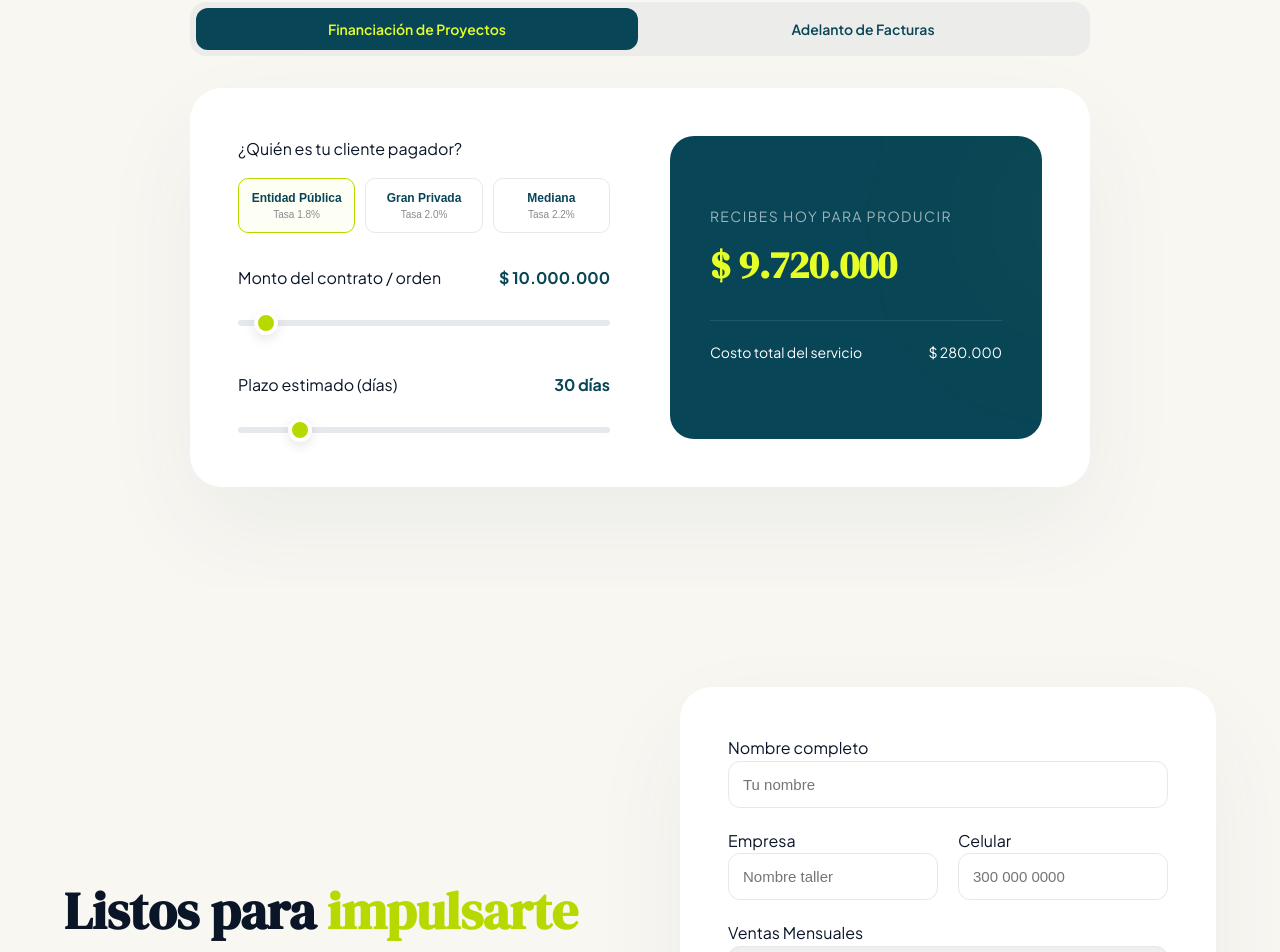
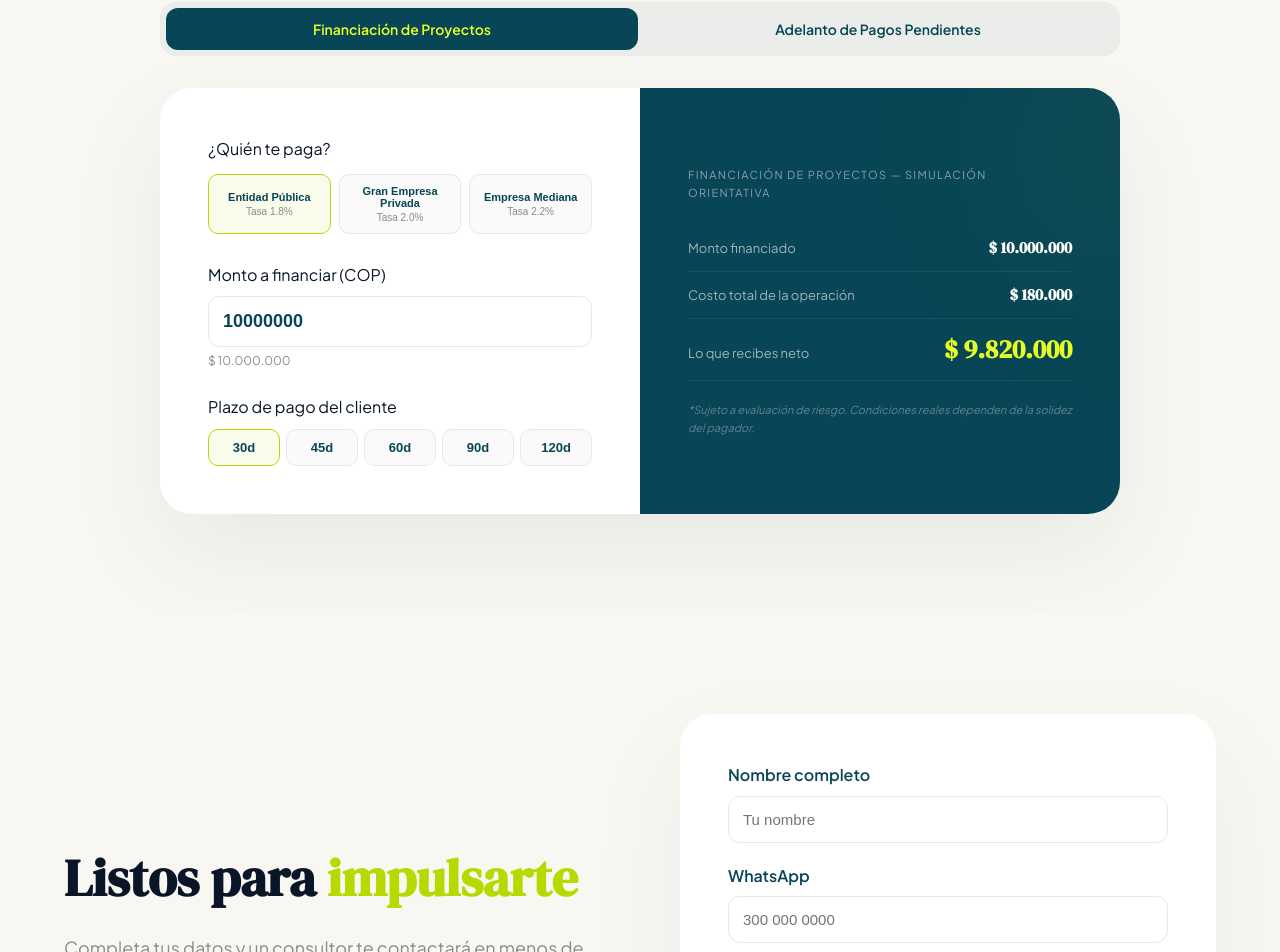
Before and after one commit to Swala-capital/SWALA-Web, a React (Vite) app: page / in a window 1280 px wide. Shown: the part 2580-3532 px from the top of the page. Built offline with nearby package versions, Linux system fonts and the light colour scheme.

Commit message:
Fase 5: Corrección crítica Calculadora y Formulario según prompt de Claude Code

```diff
--- a/src/App.jsx
+++ b/src/App.jsx
@@ -204,148 +204,137 @@ const StepCard = ({ number, icon, title, desc, delay }) => (
 const SwalaCalculator = ({ onCalcChange }) => {
   const [mode, setMode] = useState('project');
   const [amount, setAmount] = useState(10000000);
-  const [days, setDays] = useState(30);
+  const [days, setDays] = useState(30);           // Calc 1: selector fijo
+  const [invoiceDays, setInvoiceDays] = useState(45); // Calc 2: input libre
   const [payerType, setPayerType] = useState('public');
 
-  // Notificar al App cada vez que cambie el contexto relevante
+  // Notificar al App el contexto del lead
   useEffect(() => {
     const labels = { public: 'Entidad Pública', large: 'Gran Empresa Privada', medium: 'Empresa Mediana' };
-    const modeLabel = mode === 'project' ? 'Financiación de Proyectos' : 'Adelanto de Facturas';
+    const modeLabel = mode === 'project' ? 'Financiación de Proyectos' : 'Adelanto de Pagos Pendientes';
     onCalcChange({ mode: modeLabel, pagador: labels[payerType] });
   }, [mode, payerType]);
 
-  // Tasas dinámicas por perfil de pagador
-  const rates = {
-    public: 0.018, // 1.8% mensual
-    large: 0.020,  // 2.0% mensual
-    medium: 0.022  // 2.2% mensual
-  };
+  // ── Tasas ALL-IN (comisión ya incluida) ──────────────────────────────
+  const rates = { public: 0.018, large: 0.020, medium: 0.022 };
+  // ── % de Anticipo (solo Calc 2) ──────────────────────────────────────
+  const advancePct = { public: 0.87, large: 0.85, medium: 0.82 };
 
-  const monthlyRate = rates[payerType] || 0.025;
-  const platformFee = 0.01; // 1.0% comisión fija
+  const rate = rates[payerType];
+  const fmt = new Intl.NumberFormat('es-CO', { style: 'currency', currency: 'COP', maximumFractionDigits: 0 });
 
-  const financialCost = amount * monthlyRate * (days / 30);
-  const serviceFee = amount * platformFee;
-  const totalCost = financialCost + serviceFee;
-  const netAmount = amount - totalCost;
+  // ── CALC 1: Financiación de Proyectos ────────────────────────────────
+  const c1Cost   = amount * (rate / 30) * days;
+  const c1Net    = amount - c1Cost;
 
-  const formatter = new Intl.NumberFormat('es-CO', {
-    style: 'currency', currency: 'COP', maximumFractionDigits: 0,
-  });
+  // ── CALC 2: Adelanto de Pagos Pendientes ─────────────────────────────
+  const c2Cost     = amount * (rate / 30) * invoiceDays;
+  const c2Today    = (amount * advancePct[payerType]) - c2Cost;
+  const c2AtExpiry = amount * (1 - advancePct[payerType]);
+
+  const payerOptions = [
+    { id: 'public', label: 'Entidad Pública',       rate: '1.8%', adv: '87%' },
+    { id: 'large',  label: 'Gran Empresa Privada',   rate: '2.0%', adv: '85%' },
+    { id: 'medium', label: 'Empresa Mediana',        rate: '2.2%', adv: '82%' },
+  ];
+
+  const ResultRow = ({ label, value, highlight }) => (
+    <div style={{ display: 'flex', justifyContent: 'space-between', padding: '10px 0', borderBottom: '1px solid rgba(255,255,255,0.07)', alignItems: 'baseline' }}>
+      <span style={{ fontSize: '13px', color: 'rgba(255,255,255,0.6)' }}>{label}</span>
+      <span style={{ fontFamily: 'var(--font-display)', fontSize: highlight ? '26px' : '16px', color: highlight ? 'var(--color-lima)' : '#fff', fontWeight: 700 }}>
+        {fmt.format(value)}
+      </span>
+    </div>
+  );
 
   return (
-    <div style={{ maxWidth: '900px', margin: '0 auto' }}>
-      {/* SELECTOR DE MODO (TABS) */}
-      <div style={{
-        display: 'flex',
-        background: 'rgba(8,69,86,0.05)',
-        padding: '6px',
-        borderRadius: '16px',
-        marginBottom: '32px',
-        gap: '4px'
-      }}>
-        <button
-          onClick={() => setMode('project')}
-          style={{
-            flex: 1, padding: '12px', borderRadius: '12px', border: 'none', cursor: 'pointer',
-            fontFamily: 'var(--font-ui)', fontWeight: 600, fontSize: '14px',
-            background: mode === 'project' ? 'var(--color-petroleo)' : 'transparent',
-            color: mode === 'project' ? 'var(--color-lima)' : 'var(--color-petroleo)',
-            transition: '0.3s'
-          }}
-        >
-          Financiación de Proyectos
-        </button>
-        <button
-          onClick={() => setMode('invoice')}
-          style={{
-            flex: 1, padding: '12px', borderRadius: '12px', border: 'none', cursor: 'pointer',
-            fontFamily: 'var(--font-ui)', fontWeight: 600, fontSize: '14px',
-            background: mode === 'invoice' ? 'var(--color-petroleo)' : 'transparent',
-            color: mode === 'invoice' ? 'var(--color-lima)' : 'var(--color-petroleo)',
-            transition: '0.3s'
-          }}
-        >
-          Adelanto de Facturas
-        </button>
+    <div style={{ maxWidth: '960px', margin: '0 auto' }}>
+
+      {/* ── TABS ──────────────────────────────────────────────────────── */}
+      <div style={{ display: 'flex', background: 'rgba(8,69,86,0.06)', padding: '6px', borderRadius: '16px', marginBottom: '32px', gap: '4px' }}>
+        {[{ id: 'project', label: 'Financiación de Proyectos' }, { id: 'invoice', label: 'Adelanto de Pagos Pendientes' }].map(t => (
+          <button key={t.id} onClick={() => setMode(t.id)} style={{
+            flex: 1, padding: '12px 16px', borderRadius: '12px', border: 'none', cursor: 'pointer',
+            fontFamily: 'var(--font-ui)', fontWeight: 600, fontSize: '14px', transition: '0.3s',
+            background: mode === t.id ? 'var(--color-petroleo)' : 'transparent',
+            color: mode === t.id ? 'var(--color-lima)' : 'var(--color-petroleo)',
+          }}>{t.label}</button>
+        ))}
       </div>
 
-      <motion.div
-        key={mode}
-        initial={{ opacity: 0, y: 10 }}
-        animate={{ opacity: 1, y: 0 }}
-        style={{
-          background: '#fff', padding: '48px',
-          borderRadius: '32px', boxShadow: '0 40px 100px rgba(8,69,86,0.06)',
-          display: 'grid', gridTemplateColumns: 'repeat(auto-fit, minmax(300px, 1fr))', gap: '60px',
-        }}
-      >
-        <div className="calc-inputs">
+      <motion.div key={mode} initial={{ opacity: 0, y: 12 }} animate={{ opacity: 1, y: 0 }}
+        style={{ background: '#fff', borderRadius: '32px', boxShadow: '0 40px 100px rgba(8,69,86,0.07)', display: 'grid', gridTemplateColumns: 'repeat(auto-fit, minmax(300px, 1fr))', gap: '0' }}>
+
+        {/* ── PANEL IZQUIERDO: INPUTS ─────────────────────────────────── */}
+        <div style={{ padding: '48px' }}>
+
           {/* SELECTOR DE PAGADOR */}
-          <div style={{ marginBottom: '32px' }}>
-            <label className="swala-label" style={{ marginBottom: '16px', display: 'block' }}>
-              {mode === 'project' ? '¿Quién es tu cliente pagador?' : '¿Quién debe pagar la factura?'}
-            </label>
-            <div style={{ display: 'grid', gridTemplateColumns: '1fr 1fr 1fr', gap: '10px' }}>
-              {[
-                { id: 'public', label: 'Entidad Pública', rate: '1.8%' },
-                { id: 'large', label: 'Gran Privada', rate: '2.0%' },
-                { id: 'medium', label: 'Mediana', rate: '2.2%' }
-              ].map((type) => (
-                <button
-                  key={type.id}
-                  onClick={() => setPayerType(type.id)}
-                  style={{
-                    padding: '12px 8px', borderRadius: '10px', fontSize: '12px', fontWeight: 600,
-                    border: '1px solid',
-                    borderColor: payerType === type.id ? 'var(--color-lima-dark)' : '#E5E9EC',
-                    background: payerType === type.id ? 'rgba(230,255,40,0.05)' : '#fff',
-                    color: 'var(--color-petroleo)',
-                    cursor: 'pointer', transition: '0.2s', textAlign: 'center'
-                  }}
-                >
-                  <div style={{ marginBottom: '4px' }}>{type.label}</div>
-                  <div style={{ fontSize: '10px', color: 'var(--color-gris)', fontWeight: 400 }}>Tasa {type.rate}</div>
+          <div style={{ marginBottom: '28px' }}>
+            <label className="swala-label" style={{ display: 'block', marginBottom: '12px' }}>¿Quién te paga?</label>
+            <div style={{ display: 'grid', gridTemplateColumns: '1fr 1fr 1fr', gap: '8px' }}>
+              {payerOptions.map(p => (
+                <button key={p.id} onClick={() => setPayerType(p.id)} style={{
+                  padding: '10px 6px', borderRadius: '10px', border: '1.5px solid', borderColor: payerType === p.id ? 'var(--color-lima-dark)' : '#E5E9EC',
+                  background: payerType === p.id ? 'rgba(184,217,0,0.08)' : '#FAFAFA', cursor: 'pointer', transition: '0.2s', textAlign: 'center',
+                }}>
+                  <div style={{ fontSize: '11px', fontWeight: 700, color: 'var(--color-petroleo)', marginBottom: '3px' }}>{p.label}</div>
+                  <div style={{ fontSize: '10px', color: 'var(--color-gris)' }}>Tasa {p.rate}{mode === 'invoice' ? ` · Anticipo ${p.adv}` : ''}</div>
                 </button>
               ))}
             </div>
           </div>
 
-          <div style={{ marginBottom: '40px' }}>
-            <div style={{ display: 'flex', justifyContent: 'space-between', marginBottom: '16px' }}>
-              <label className="swala-label">
-                {mode === 'project' ? 'Monto del contrato / orden' : 'Monto de la factura'}
-              </label>
-              <span style={{ fontWeight: 700, color: 'var(--color-petroleo)' }}>{formatter.format(amount)}</span>
+          {/* MONTO */}
+          <div style={{ marginBottom: '24px' }}>
+            <label className="swala-label" style={{ display: 'block', marginBottom: '8px' }}>{mode === 'project' ? 'Monto a financiar (COP)' : 'Valor de la factura (COP)'}</label>
+            <input type="number" value={amount} min={1000000} max={500000000} step={1000000} onChange={e => setAmount(Math.max(0, Number(e.target.value)))}
+              className="swala-input" style={{ fontSize: '18px', fontWeight: 700, color: 'var(--color-petroleo)' }} />
+            <div style={{ fontSize: '12px', color: 'var(--color-gris)', marginTop: '4px' }}>{fmt.format(amount)}</div>
+          </div>
+
+          {/* DÍAS */}
+          {mode === 'project' ? (
+            <div>
+              <label className="swala-label" style={{ display: 'block', marginBottom: '10px' }}>Plazo de pago del cliente</label>
+              <div style={{ display: 'grid', gridTemplateColumns: 'repeat(5,1fr)', gap: '6px' }}>
+                {[30, 45, 60, 90, 120].map(d => (
+                  <button key={d} onClick={() => setDays(d)} style={{
+                    padding: '10px 4px', borderRadius: '10px', border: '1.5px solid', borderColor: days === d ? 'var(--color-lima-dark)' : '#E5E9EC',
+                    background: days === d ? 'rgba(184,217,0,0.08)' : '#FAFAFA', fontSize: '13px', fontWeight: 700, color: 'var(--color-petroleo)', cursor: 'pointer', transition: '0.2s',
+                  }}>{d}d</button>
+                ))}
+              </div>
             </div>
-            <input type="range" min="1000000" max="200000000" step="1000000" value={amount} onChange={(e) => setAmount(Number(e.target.value))} className="swala-slider" />
-          </div>
-          <div>
-            <div style={{ display: 'flex', justifyContent: 'space-between', marginBottom: '16px' }}>
-              <label className="swala-label">
-                {mode === 'project' ? 'Plazo estimado (días)' : 'Días para el vencimiento'}
-              </label>
-              <span style={{ fontWeight: 700, color: 'var(--color-petroleo)' }}>{days} días</span>
+          ) : (
+            <div>
+              <label className="swala-label" style={{ display: 'block', marginBottom: '8px' }}>Días hasta el vencimiento</label>
+              <input type="number" value={invoiceDays} min={1} max={360} onChange={e => setInvoiceDays(Math.max(1, Number(e.target.value)))} className="swala-input" placeholder="Ej: 45" />
             </div>
-            <input type="range" min="15" max="120" step="15" value={days} onChange={(e) => setDays(Number(e.target.value))} className="swala-slider" />
-          </div>
+          )}
         </div>
 
-        <div style={{
-          background: 'var(--color-petroleo)', padding: '40px', borderRadius: '24px', color: '#fff',
-          display: 'flex', flexDirection: 'column', justifyContent: 'center', position: 'relative', overflow: 'hidden',
-        }}>
-          <Orb color="rgba(230,255,40,0.1)" size="200px" top="-20%" right="-20%" />
-          <p style={{ fontSize: '14px', color: 'rgba(255,255,255,0.6)', textTransform: 'uppercase', letterSpacing: '0.1em', marginBottom: '8px' }}>
-            {mode === 'project' ? 'Recibes hoy para producir' : 'Recibes por tu factura'}
-          </p>
-          <h3 style={{ fontSize: '38px', fontFamily: 'var(--font-display)', color: 'var(--color-lima)', marginBottom: '24px' }}>{formatter.format(netAmount)}</h3>
-          <div style={{ paddingTop: '20px', borderTop: '1px solid rgba(255,255,255,0.1)' }}>
-            <div style={{ display: 'flex', justifyContent: 'space-between', fontSize: '14px', marginBottom: '8px' }}>
-              <span>Costo total del servicio</span>
-              <span style={{ color: '#fff' }}>{formatter.format(totalCost)}</span>
-            </div>
-          </div>
+        {/* ── PANEL DERECHO: RESULTADOS ───────────────────────────────── */}
+        <div style={{ background: 'var(--color-petroleo)', borderRadius: '0 32px 32px 0', padding: '48px', display: 'flex', flexDirection: 'column', justifyContent: 'center', position: 'relative', overflow: 'hidden' }}>
+          <Orb color="rgba(230,255,40,0.08)" size="300px" top="-30%" right="-20%" />
+
+          {mode === 'project' ? (
+            <>
+              <p style={{ fontSize: '11px', letterSpacing: '0.12em', textTransform: 'uppercase', color: 'rgba(255,255,255,0.5)', marginBottom: '24px' }}>Financiación de Proyectos — Simulación orientativa</p>
+              <ResultRow label="Monto financiado" value={amount} />
+              <ResultRow label="Costo total de la operación" value={c1Cost} />
+              <ResultRow label="Lo que recibes neto" value={c1Net} highlight />
+            </>
+          ) : (
+            <>
+              <p style={{ fontSize: '11px', letterSpacing: '0.12em', textTransform: 'uppercase', color: 'rgba(255,255,255,0.5)', marginBottom: '24px' }}>Adelanto de Pagos — Simulación orientativa</p>
+              <ResultRow label="Valor de tu factura" value={amount} />
+              <ResultRow label="Lo que recibes hoy" value={c2Today} highlight />
+              <ResultRow label="Lo que recibes al vencimiento" value={c2AtExpiry} />
+              <ResultRow label="Costo total" value={c2Cost} />
+            </>
+          )}
+
+          <p style={{ marginTop: '20px', fontSize: '11px', color: 'rgba(255,255,255,0.35)', fontStyle: 'italic' }}>*Sujeto a evaluación de riesgo. Condiciones reales dependen de la solidez del pagador.</p>
         </div>
       </motion.div>
     </div>
@@ -381,8 +370,8 @@ const ContactForm = ({ calcContext }) => {
         <div style={{ width: '80px', height: '80px', background: 'var(--color-lima)', borderRadius: '50%', display: 'flex', alignItems: 'center', justifyContent: 'center', margin: '0 auto 24px' }}>
           <CheckCircle2 size={40} color="var(--color-petroleo)" />
         </div>
-        <h3 style={{ fontSize: '28px', fontFamily: 'var(--font-display)', marginBottom: '16px', color: 'var(--color-petroleo)' }}>¡Solicitud Recibida!</h3>
-        <p style={{ color: 'var(--color-gris)', fontSize: '16px' }}>Un asesor de Swala Capital se pondrá en contacto contigo en menos de 48 horas.</p>
+        <h3 style={{ fontSize: '28px', fontFamily: 'var(--font-display)', marginBottom: '16px', color: 'var(--color-petroleo)' }}>¡Listo! Recibimos tu información.</h3>
+        <p style={{ color: 'var(--color-gris)', fontSize: '16px' }}>Te escribimos en menos de 48 horas hábiles al WhatsApp que nos dejaste. 🙌</p>
       </motion.div>
     );
   }
@@ -397,26 +386,33 @@ const ContactForm = ({ calcContext }) => {
         style={{ display: 'flex', flexDirection: 'column', gap: '20px' }}
       >
         <input type="hidden" name="form-name" value="contact" />
-        {/* CAMPOS DE CONTEXTO DE CALCULADORA - Invisibles para el usuario, clave para el CRM */}
+        {/* CAMPOS DE CONTEXTO DE CALCULADORA */}
         <input type="hidden" name="producto-calculado" value={calcContext?.mode || 'No especificado'} />
         <input type="hidden" name="perfil-pagador" value={calcContext?.pagador || 'No especificado'} />
-        <div className="form-group"><label className="swala-label">Nombre completo</label><input type="text" name="nombre" className="swala-input" placeholder="Tu nombre" required /></div>
-        <div style={{ display: 'grid', gridTemplateColumns: '1fr 1fr', gap: '20px' }}>
-          <div className="form-group"><label className="swala-label">Empresa</label><input type="text" name="empresa" className="swala-input" placeholder="Nombre taller" required /></div>
-          <div className="form-group"><label className="swala-label">Celular</label><input type="tel" name="celular" className="swala-input" placeholder="300 000 0000" required /></div>
+
+        <div className="form-group">
+          <label className="swala-label" style={{ fontWeight: 600, color: 'var(--color-petroleo)', marginBottom: '8px', display: 'block' }}>Nombre completo</label>
+          <input type="text" name="nombre" className="swala-input" placeholder="Tu nombre" required />
         </div>
-        <div className="form-group"><label className="swala-label">Ventas Mensuales</label>
-          <select className="swala-input" name="ventas" required>
-            <option value="">Selecciona</option>
-            <option value="1-10">1M - 10M</option>
-            <option value="10-50">10M - 50M</option>
-            <option value="50-100">50M - 100M</option>
-            <option value="100+">Más de 100M</option>
+
+        <div className="form-group">
+          <label className="swala-label" style={{ fontWeight: 600, color: 'var(--color-petroleo)', marginBottom: '8px', display: 'block' }}>WhatsApp</label>
+          <input type="tel" name="celular" className="swala-input" placeholder="300 000 0000" required />
+        </div>
+
+        <div className="form-group">
+          <label className="swala-label" style={{ fontWeight: 600, color: 'var(--color-petroleo)', marginBottom: '8px', display: 'block' }}>¿Cuál describe mejor tu situación?</label>
+          <select className="swala-input" name="situacion" required>
+            <option value="">Selecciona tu situación</option>
+            <option value="Contrato sin capital">Tengo un contrato pero no el capital para ejecutarlo</option>
+            <option value="Orden de compra sin capital">Tengo una orden de compra pero necesito capital para arrancar</option>
+            <option value="Factura por cobrar">Ya entregué y facturé, pero necesito liquidez ahora</option>
+            <option value="Saber más">Quiero saber más sobre Swala</option>
           </select>
         </div>
-        <div className="form-group"><label className="swala-label">¿Para qué necesitas el capital?</label><textarea className="swala-input" name="mensaje" rows="3" placeholder="Ej: Comprar tela para un pedido..." required></textarea></div>
-        <button type="submit" className="btn-primary" disabled={status === 'sending'} style={{ width: '100%', justifyContent: 'center' }}>
-          {status === 'sending' ? 'Procesando...' : 'Enviar mi solicitud'}
+
+        <button type="submit" className="btn-primary" disabled={status === 'sending'} style={{ width: '100%', justifyContent: 'center', background: 'var(--color-lima)', color: 'var(--color-petroleo)', fontWeight: 'bold', border: 'none', padding: '16px', borderRadius: '12px', fontSize: '16px', cursor: 'pointer', transition: '0.3s' }}>
+          {status === 'sending' ? 'Procesando...' : 'Quiero que me contacten'}
         </button>
       </form>
     </div>
```
